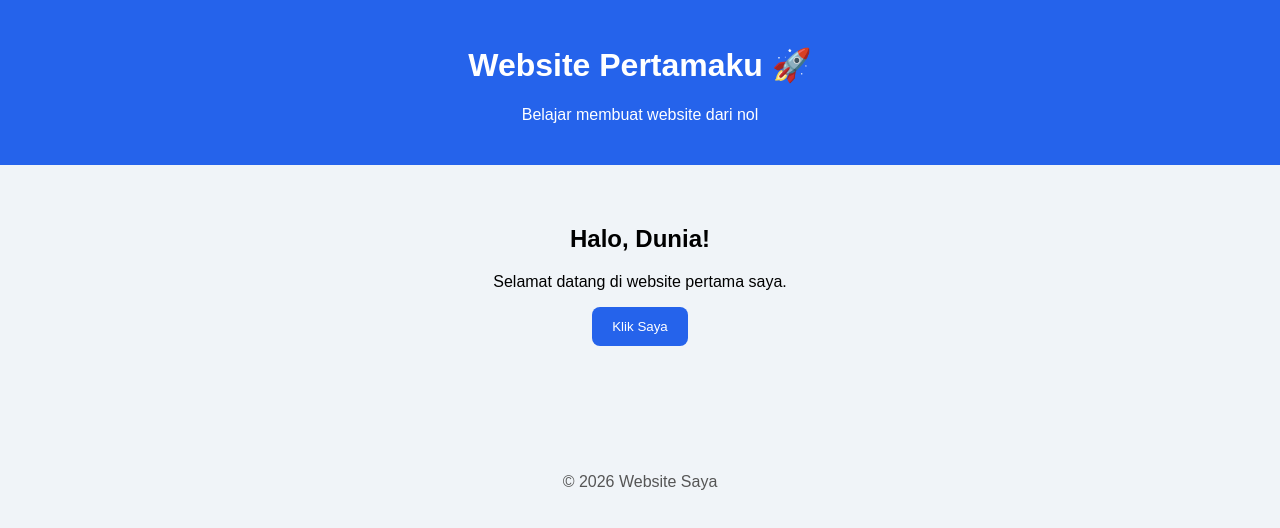
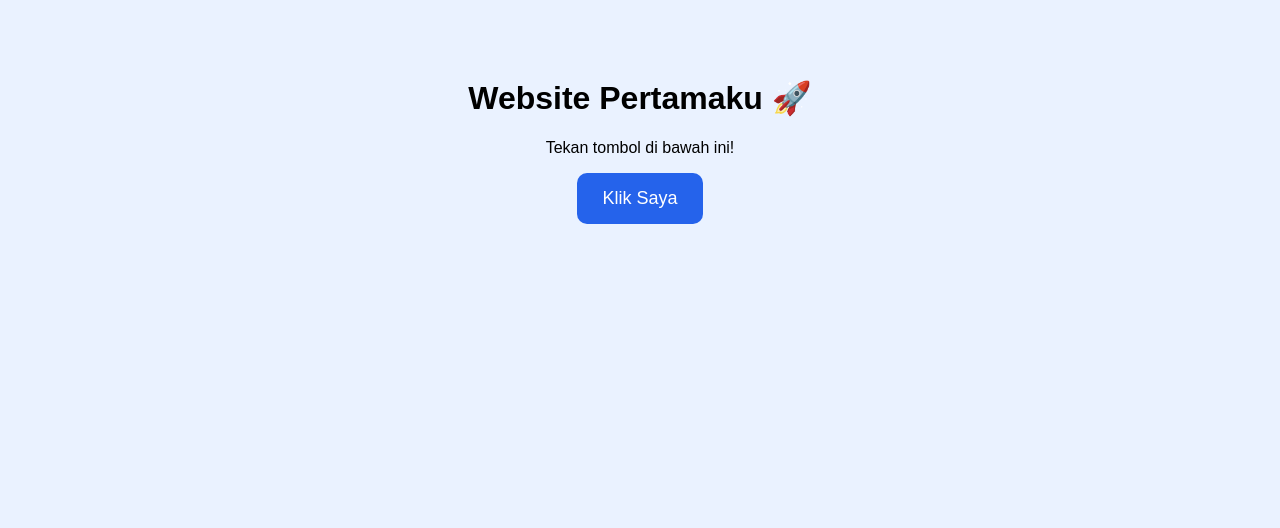
Before and after one commit to podol12345/web-say, a plain HTML site: page index.html in a window 1280 px wide. Drawn offline with Linux system fonts and the light colour scheme.

Commit message:
Update index.html

```diff
--- a/index.html
+++ b/index.html
@@ -8,66 +8,46 @@
     <style>
         body {
             font-family: Arial, sans-serif;
-            background-color: #f0f4f8;
             text-align: center;
-            margin: 0;
-            padding: 0;
-        }
-
-        header {
-            background-color: #2563eb;
-            color: white;
-            padding: 25px;
-        }
-
-        main {
-            padding: 40px 20px;
+            background: #eaf2ff;
+            padding: 50px 15px;
         }
 
         button {
-            background-color: #2563eb;
+            background: #2563eb;
             color: white;
+            padding: 15px 25px;
             border: none;
-            padding: 12px 20px;
-            border-radius: 8px;
+            border-radius: 10px;
+            font-size: 18px;
             cursor: pointer;
         }
 
         button:hover {
-            background-color: #1d4ed8;
+            background: #1d4ed8;
         }
 
-        footer {
-            margin-top: 40px;
-            padding: 15px;
-            color: #555;
+        #hasil {
+            margin-top: 20px;
+            font-size: 20px;
+            color: #166534;
         }
     </style>
 </head>
 
 <body>
-    <header>
-        <h1>Website Pertamaku 🚀</h1>
-        <p>Belajar membuat website dari nol</p>
-    </header>
+    <h1>Website Pertamaku 🚀</h1>
+    <p>Tekan tombol di bawah ini!</p>
 
-    <main>
-        <h2>Halo, Dunia!</h2>
-        <p>Selamat datang di website pertama saya.</p>
+    <button id="tombol">Klik Saya</button>
 
-        <button onclick="sapa()">Klik Saya</button>
-        <p id="hasil"></p>
-    </main>
-
-    <footer>
-        <p>© 2026 Website Saya</p>
-    </footer>
+    <p id="hasil"></p>
 
     <script>
-        function sapa() {
+        document.getElementById("tombol").addEventListener("click", function() {
             document.getElementById("hasil").textContent =
-                "Halo! Terima kasih sudah berkunjung 😊";
-        }
+                "Berhasil! 🎉 Tombol kamu berfungsi!";
+        });
     </script>
 </body>
 </html>
```
